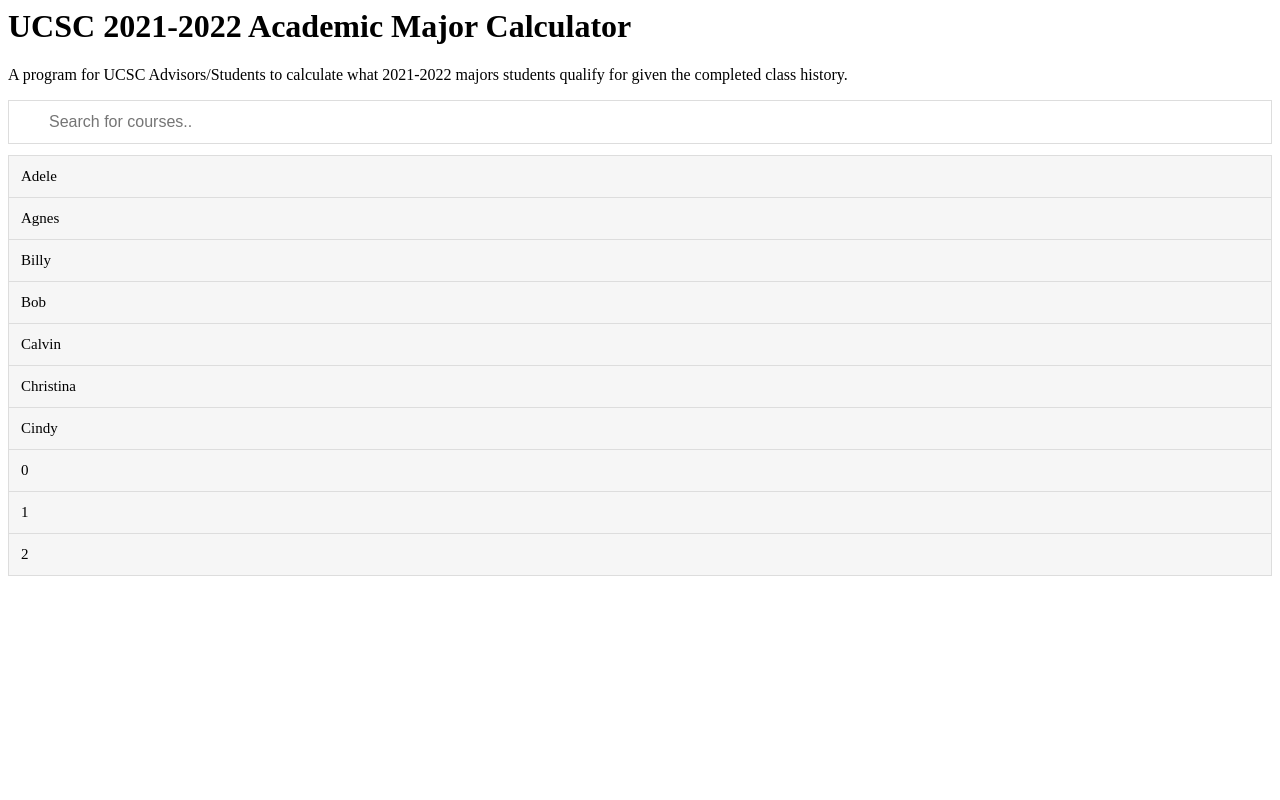
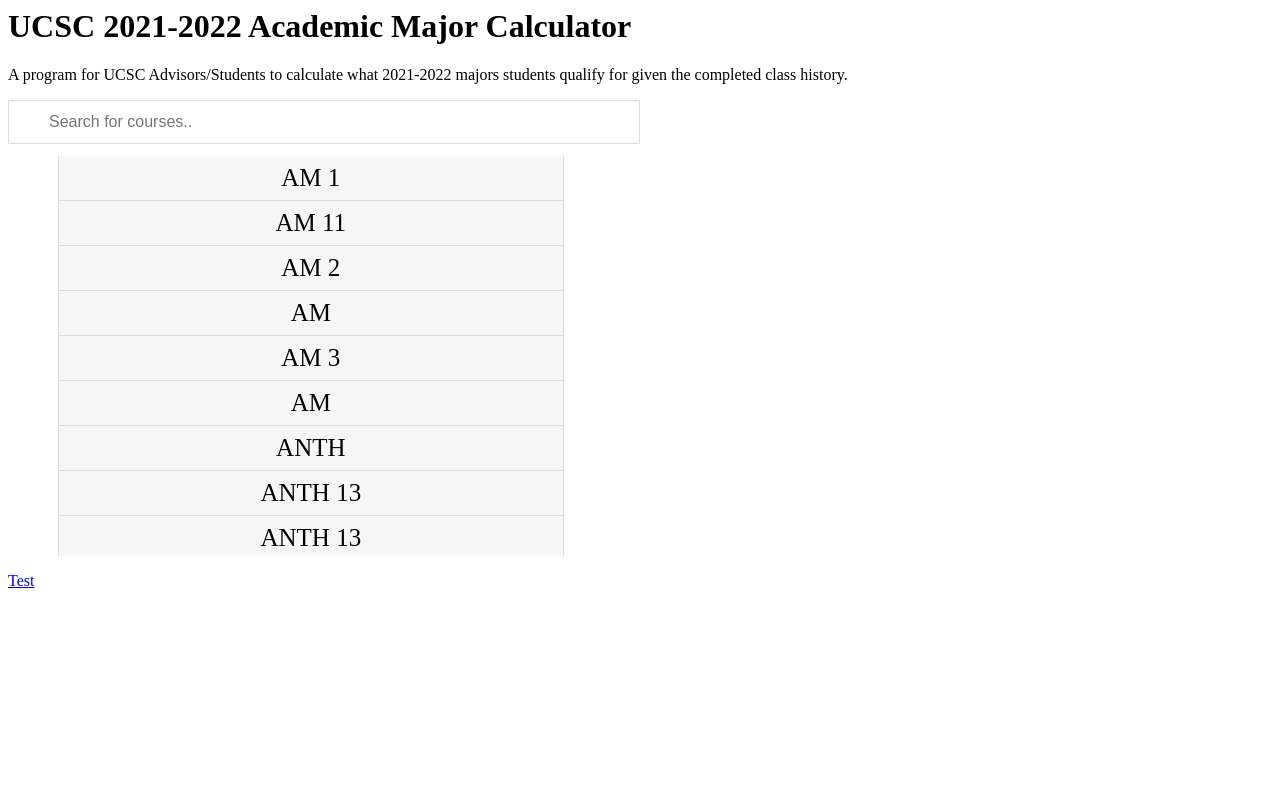
Before and after one commit to ivalmart/UCSC-Academic-Major-Calculator, a website: page index.html in a window 1280 px wide. Drawn offline with Linux system fonts and the light colour scheme.

Commit message:
Added Courses to Filter List

```diff
--- a/data/courses.txt
+++ b/data/courses.txt
@@ -175,7 +175,6 @@
 MATH 3
 MATH 4
 MUSC 30A
-MUSC 30A
 OAKS 153
 PHIL 11
 PHIL 22
@@ -194,7 +193,6 @@
 PHYS 5C
 PHYS 5L
 PHYS 5M
-PHYS 5M
 PHYS 5N
 PHYS 6A
 PHYS 6B
@@ -206,7 +204,6 @@
 POLI 120C
 POLI 122
 POLI 124
-POLI 17
 POLI 17
 POLI 186
 POLI 190L
--- a/index.html
+++ b/index.html
@@ -3,6 +3,8 @@
         <meta charset="UTF-8">
         <title>UCSC-Academic-Major-Calculator</title>
 
+        <!-- Load Libraries -->
+        <!-- <script data-main="js/config" src="require-2.3.6.js"></script> -->
         <!-- Load Files -->
         <script src="src/search-bar.js"></script>
 
@@ -14,6 +16,9 @@
         </p>
 
         <style>
+            nav ul{height:400px; width:50%;}
+            nav ul{overflow:hidden; overflow-y:scroll;}
+
             * {
             box-sizing: border-box;
             }
@@ -22,7 +27,7 @@
                 /* background-image: url('/css/searchicon.png'); /*Add a search icon to input */
                 background-position: 10px 12px; /* Position the search icon */
                 background-repeat: no-repeat; /* Do not repeat the icon image */
-                width: 100%; /* Full-width */
+                width: 50%; /* Full-width */
                 font-size: 16px; /* Increase font-size */
                 padding: 12px 20px 12px 40px; /* Add some padding */
                 border: 1px solid #ddd; /* Add a grey border */
@@ -33,16 +38,19 @@
                 /* Remove default list styling */
                 list-style-type: none;
                 padding: 0;
-                margin: 0;
+                margin-top: 0;
+                margin-left: 50;
+                width: 40%;
+                text-align: center;
             }
 
             #unorderedList li a {
                 border: 1px solid #ddd; /* Add a border to all links */
                 margin-top: -1px; /* Prevent double borders */
                 background-color: #f6f6f6; /* Grey background color */
-                padding: 12px; /* Add some padding */
+                padding: 8px; /* Add some padding */
                 text-decoration: none; /* Remove default text underline */
-                font-size: 15px; /* Increase the font-size */
+                font-size: 25px; /* Increase the font-size */
                 color: black; /* Add a black text color */
                 display: block; /* Make it into a block element to fill the whole list */
             }
@@ -50,12 +58,21 @@
             #unorderedList li a:hover:not(.header) {
                 background-color: #eee; /* Add a hover effect to all links, except for headers */
             }
+
+            #chosenList {
+                list-style-type: none;
+                padding: 0;
+                margin: 0;
+                width: 50%;
+            }
         </style>
 
+        <!-- Search Filter List -->
         <input type="text" id="searchIcon" onkeyup="SearchBar()" placeholder="Search for courses.." title="Type in the abbreviation of the course">
 
+        <nav>
             <ul id="unorderedList">
-        <li><a href="#">Adele</a></li>
+                <!-- <li><a href="#">Adele</a></li>
                 <li><a href="#">Agnes</a></li>
 
                 <li><a href="#">Billy</a></li>
@@ -63,7 +80,13 @@
 
                 <li><a href="#">Calvin</a></li>
                 <li><a href="#">Christina</a></li>
-        <li><a href="#">Cindy</a></li>
+                <li><a href="#">Cindy</a></li> -->
+            </ul>
+        </nav>
+
+        <!-- Chosen List -->
+        <ul id="chosenList">
+            <li><a href="#">Test</a></li>
         </ul>
     </body>
 </html>
--- a/package.json
+++ b/package.json
@@ -17,6 +17,8 @@
   },
   "homepage": "https://github.com/ivalmart/UCSC-Academic-Major-Calculator#readme",
   "dependencies": {
+    "line-reader": "^0.4.0",
+    "npm": "^8.13.2",
     "package.json": "^2.0.1"
   }
 }
--- a/src/search-bar.js
+++ b/src/search-bar.js
@@ -4,8 +4,8 @@
   // [Key = Major, Value = All possible courses needed to declare]
   // https://pietschsoft.com/post/2015/09/05/javascript-basics-how-to-create-a-dictionary-with-keyvalue-pairs
   // https://stackoverflow.com/questions/7196212/how-to-create-dictionary-and-add-key-value-pairs-dynamically
-  var course_Dict = [];
-
+  // course_Dict = [];
+  course_Dict = [];
 
   // A list of all courses in UCSC that are a part of any major declaration process
   var possible_Courses = {};
@@ -17,39 +17,50 @@
   req.onreadystatechange = function() {
     if (req.readyState == 4) {
       if (req.status == 200) {
+        // lines variable contains all the courses in an array with each index with their own course
         var lines = req.responseText.split(/\n/);
         // stores all the courses for the website search bar list
-        lines.forEach(function(line, i, course_Dict) {
+        lines.forEach(function(line, i, arr) {
           // splices off some random \r that I have no way of doing but this way
-          course_Dict.push({
-            key: i,
-            value: line.slice(0, -1)
-          })
-          // course_Dict[i] = line.slice(0, -1);
+          arr[i] = line.slice(0, -1);
+          AddFilterListItem(arr[i]);
         });
       } else {
         // (something went wrong with the request)
       }
+      course_Dict = Array.from(lines);
     }
   }
+  req.send();
+  // fetch('./data/courses.txt')
+  //   .then(response => response.json())
+  //   .then(data => console.log(data));
+    // console.log(course_Dict);
 
-  req.send();
 
-  // test_Dict = {"one", "Two", "ThRee", "4"};
-  console.log(course_Dict);
+  // https://stackoverflow.com/questions/45193524/how-to-add-a-tag-and-href-using-javascript
+  // for(i = 0; i < 3; i++) {
+  //   var a = document.createElement("a");
+  //   a.setAttribute('href', '#');
+  //   a.textContent = i;
 
-  var searchList = document.getElementById('unorderedList');
-  // https://stackoverflow.com/questions/45193524/how-to-add-a-tag-and-href-using-javascript
-  for(i = 0; i < 3; i++) {
+  //   var ul = document.getElementById("unorderedList");
+  //   var li = document.createElement("li");
+  //   li.appendChild(a);
+  //   ul.appendChild(li);
+  // }
+}
+
+
+function AddFilterListItem(item) {
   var a = document.createElement("a");
   a.setAttribute('href', '#');
-    a.textContent = i;
+  a.textContent = item;
 
   var ul = document.getElementById("unorderedList");
   var li = document.createElement("li");
   li.appendChild(a);
   ul.appendChild(li);
-  }
 }
 
 
```
Also changed, not shown: 1 other file. Lines whose indentation alone changed are shown as unchanged.
